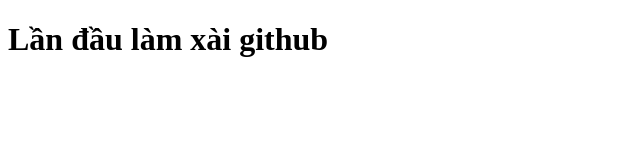
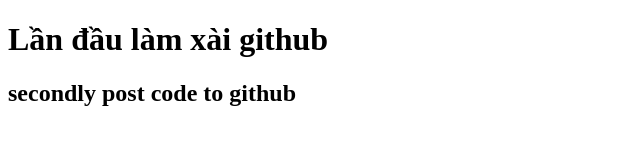
Before and after one commit to Tu-Hao/BC69_DemoGit, a plain HTML site: page index.html in a window 1280 px wide. Shown: the whole page, without its empty margins (0-640 px from the left). Drawn offline with Linux system fonts and the light colour scheme.

Commit message:
secondly post code to github

```diff
--- a/index.html
+++ b/index.html
@@ -7,5 +7,6 @@
   </head>
   <body>
     <h1>Lần đầu làm xài github</h1>
+    <h2>secondly post code to github</h2>
   </body>
 </html>
```
